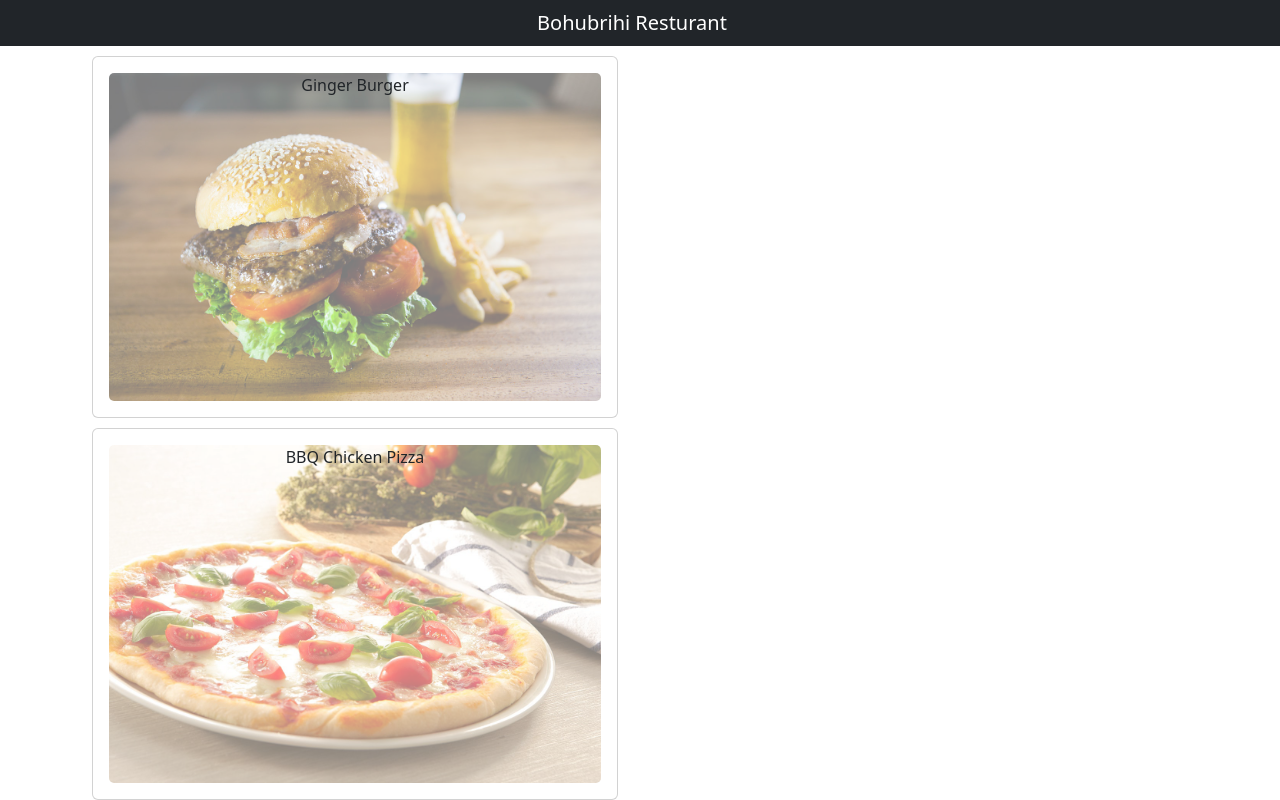
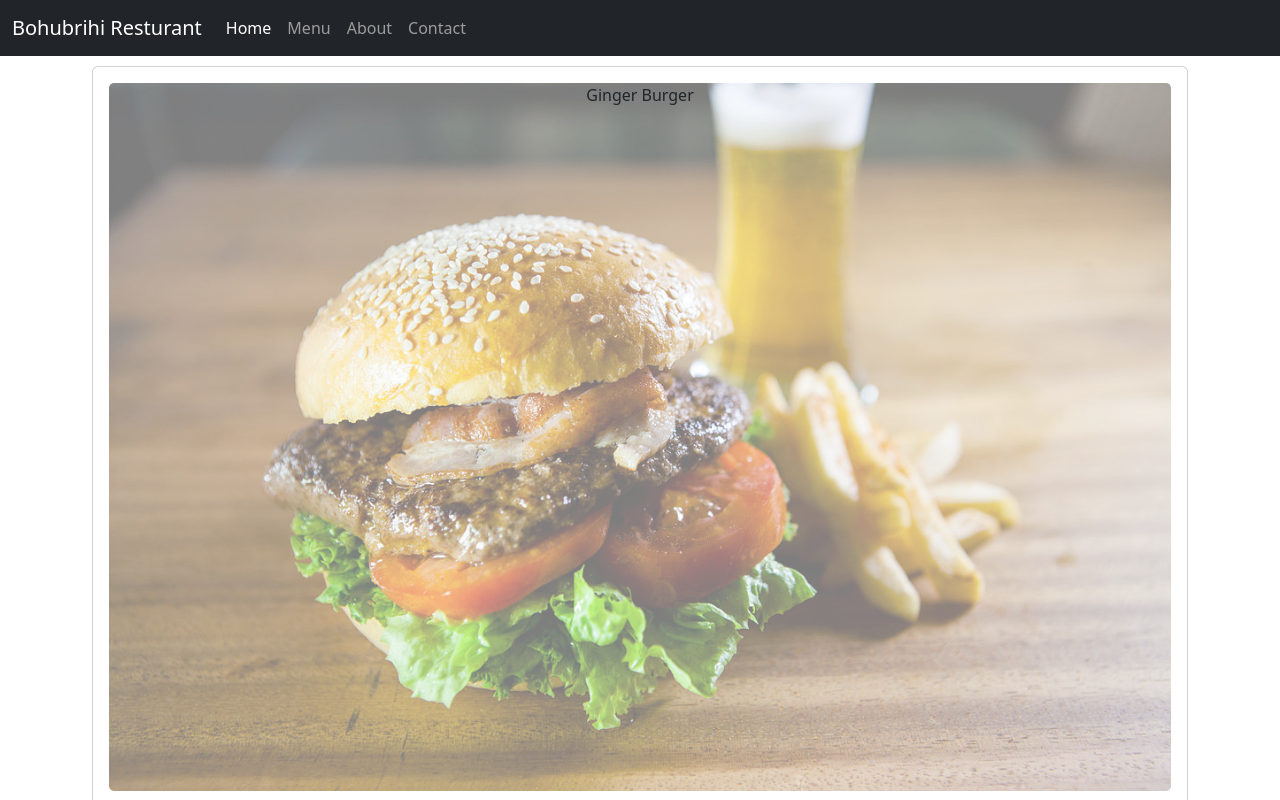
Before and after one commit to azimugv/Resturant-Project, a React (Create React App) app: page /menu in a window 1280 px wide. Shown: the top 800 px of the page. Built offline with nearby package versions, Linux system fonts and the light colour scheme.

Commit message:
Resturant Router Added

```diff
--- a/package.json
+++ b/package.json
@@ -7,9 +7,12 @@
     "@testing-library/react": "^13.4.0",
     "@testing-library/user-event": "^13.5.0",
     "bootstrap": "^5.2.1",
+    "dateformat": "^5.0.3",
     "react": "^18.2.0",
     "react-dom": "^18.2.0",
     "react-popper": "^2.3.0",
+    "react-router": "^6.4.0",
+    "react-router-dom": "^6.4.0",
     "react-scripts": "5.0.1",
     "reactstrap": "^9.1.4",
     "web-vitals": "^2.1.4"
--- a/src/App.css
+++ b/src/App.css
@@ -1,3 +1,3 @@
 .App {
-  text-align: center;
+    text-align: center;
 }
--- a/src/App.js
+++ b/src/App.js
@@ -1,9 +1,13 @@
 import './App.css';
 import MainComponent from './components/MainComponent';
+import { BrowserRouter } from 'react-router-dom'
 function App() {
   return (
     <div className="App">
-      <MainComponent />
+      <BrowserRouter>
+        <MainComponent />
+      </BrowserRouter>
+
     </div>
   );
 }
--- /dev/null
+++ b/src/components/Body/About.js
@@ -0,0 +1,9 @@
+import React from 'react'
+
+const About = () => {
+    return (
+        <div>About</div>
+    )
+}
+
+export default About;
--- a/src/components/Body/Body.js
+++ b/src/components/Body/Body.js
@@ -1,9 +1,20 @@
 import React from 'react'
 import Menu from './Menu'
+import Home from './Home';
+import Contact from "./Contact";
+import About from './About';
+import { Routes, Route, Navigate } from 'react-router-dom'
+
 const Body = () => {
     return (
         <div>
-            <Menu />
+            <Routes>
+                <Route path="/" element={<Navigate to="/home" />} />
+                <Route path="/home" element={<Home />} />
+                <Route path="/menu" element={<Menu />} />
+                <Route path="/about" element={<About />} />
+                <Route path="/contact" element={<Contact />} />
+            </Routes>
         </div>
     )
 }
--- /dev/null
+++ b/src/components/Body/Contact.js
@@ -0,0 +1,13 @@
+import React, { Component } from 'react'
+
+
+class Contact extends Component {
+    render() {
+        return (
+            <div>
+                Contact
+            </div>
+        )
+    }
+}
+export default Contact;
--- a/src/components/Body/DishDetail.js
+++ b/src/components/Body/DishDetail.js
@@ -1,5 +1,7 @@
 import React from 'react'
-import { Card, CardImg, CardBody, CardTitle, CardText } from 'reactstrap'
+import { Card, CardImg, CardBody, CardTitle, CardText } from 'reactstrap';
+import LoadComments from './LoadComments';
+
 const DishDetail = props => {
     return (
         <div>
@@ -13,10 +15,13 @@
                         {props.dish.name}
                     </CardTitle>
                     <CardText>
-                        <p>{props.dish.description}</p>
-                        <p>{props.dish.price}</p>
-
+                        {props.dish.description}
                     </CardText>
+                    <CardText>
+                        {props.dish.price}
+                    </CardText>
+                    <hr />
+                    <LoadComments comments={props.dish.comments} />
                 </CardBody>
 
 
--- /dev/null
+++ b/src/components/Body/Home.js
@@ -0,0 +1,13 @@
+import React, { Component } from 'react'
+
+
+class Home extends Component {
+    render() {
+        return (
+            <div>
+
+            </div>
+        )
+    }
+}
+export default Home;
--- /dev/null
+++ b/src/components/Body/LoadComments.js
@@ -0,0 +1,17 @@
+import React from 'react';
+import dateFormat from "dateformat";
+const LoadComments = props => {
+    return (
+        props.comments.map(comment => {
+            return (
+                <div key={comment.id}>
+                    <h5>{comment.author}</h5>
+                    <p>{comment.comment}</p>
+                    <p>{dateFormat(comment.date, "dddd, mmmm dS, yyyy, h:MM TT")}</p>
+                </div>
+            )
+        })
+    )
+}
+
+export default LoadComments;
--- a/src/components/Body/Menu.js
+++ b/src/components/Body/Menu.js
@@ -2,17 +2,25 @@
 import DISHES from '../../Data/Dishes.js';
 import MenuItem from './MenuItem.js';
 import DishDetail from './DishDetail';
-
+import { CardColumns, Modal, ModalBody, ModalFooter, Button } from 'reactstrap';
 class Menu extends Component {
     state = {
         dishes: DISHES,
         selectedDish: null,
+        modalOpen: false
     }
 
     onDishSelect = dish => {
-        this.setState({ selectedDish: dish })
+        this.setState({
+            selectedDish: dish,
+            modalOpen: !this.state.modalOpen
+        });
+
     }
 
+    toggleModal = () => {
+        this.setState({ modalOpen: !this.state.modalOpen })
+    }
     render() {
         const menu = this.state.dishes.map(item => {
             return (
@@ -31,12 +39,17 @@
         return (
             <div className='container'>
                 <div className='row'>
-                    <div className='col-6'>
+                    <CardColumns >
                         {menu}
-                    </div>
-                    <div className='col-6'>
-                        {dishDetail}
-                    </div>
+                    </CardColumns>
+                    <Modal isOpen={this.state.modalOpen} onClick={this.toggleModal}>
+                        <ModalBody>
+                            {dishDetail}
+                        </ModalBody>
+                        <ModalFooter>
+                            <Button color='secondary' onClick={this.toggleModal}>Close</Button>
+                        </ModalFooter>
+                    </Modal>
                 </div>
             </div>
         )
--- a/src/components/Header/Navigation.js
+++ b/src/components/Header/Navigation.js
@@ -1,18 +1,48 @@
-import React from 'react';
-import { Navbar, NavbarBrand } from 'reactstrap';
+import React, { Component } from 'react';
+import { Navbar, NavbarBrand, Nav, NavItem, NavbarToggler, Collapse } from 'reactstrap';
+import { Link } from 'react-router-dom';
 
-const Navigation = () => {
-    return (
-        <div>
-            <Navbar dark color='dark'>
-                <div className='container'>
-                    <NavbarBrand href='/'>
-                        Bohubrihi Resturant
-                    </NavbarBrand>
-                </div>
-            </Navbar>
-        </div>
-    )
+class Navigation extends Component {
+    constructor(props) {
+        super(props);
+        this.state = {
+            isNavOpen: false
+        }
+    }
+    navToggle = () => {
+        this.setState({
+            isNavOpen: !this.state.isNavOpen
+        })
+    }
+    render() {
+        return (
+            <div>
+                <Navbar dark color='dark' expand="sm">
+
+                    <NavbarToggler onClick={this.navToggle} />
+                    <NavbarBrand href='/'>Bohubrihi Resturant</NavbarBrand>
+                    <Collapse isOpen={this.state.isNavOpen} navbar>
+                        <Nav className="me-auto" navbar>
+                            <NavItem>
+                                <Link to="/" className='nav-link active'>Home</Link>
+                            </NavItem>
+                            <NavItem>
+                                <Link to="/menu" className='nav-link'>Menu</Link>
+                            </NavItem>
+                            <NavItem>
+                                <Link to="/about" className='nav-link'>About</Link>
+                            </NavItem>
+                            <NavItem>
+                                <Link to="/contact" className='nav-link'>Contact</Link>
+                            </NavItem>
+                        </Nav>
+                    </Collapse>
+
+                </Navbar>
+            </div >
+        )
+    }
+
 }
 
 export default Navigation;
--- a/src/index.js
+++ b/src/index.js
@@ -7,9 +7,7 @@
 
 const root = ReactDOM.createRoot(document.getElementById('root'));
 root.render(
-
   <App />
-
 );
 
 // If you want to start measuring performance in your app, pass a function
```
Also changed, not shown: 1 other file (tests, documents, lock files or other folders).
